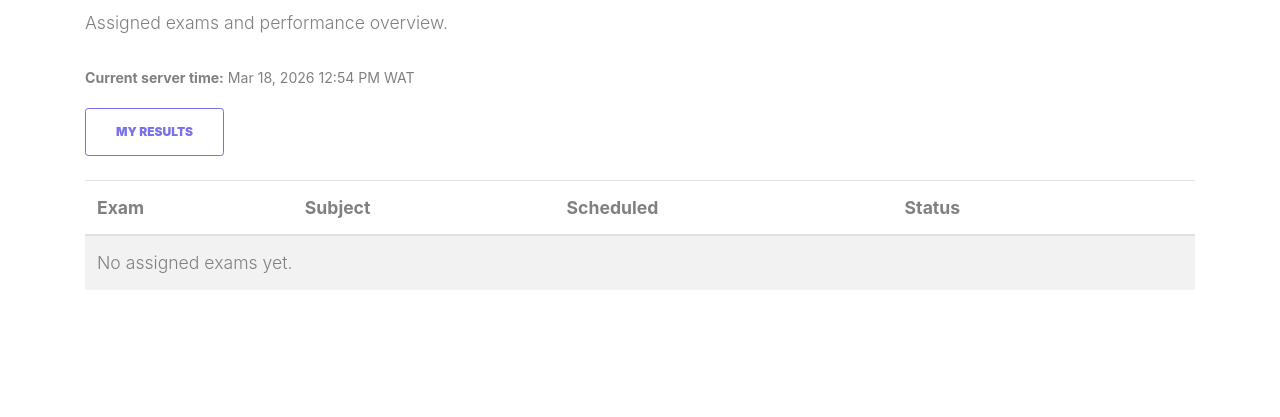
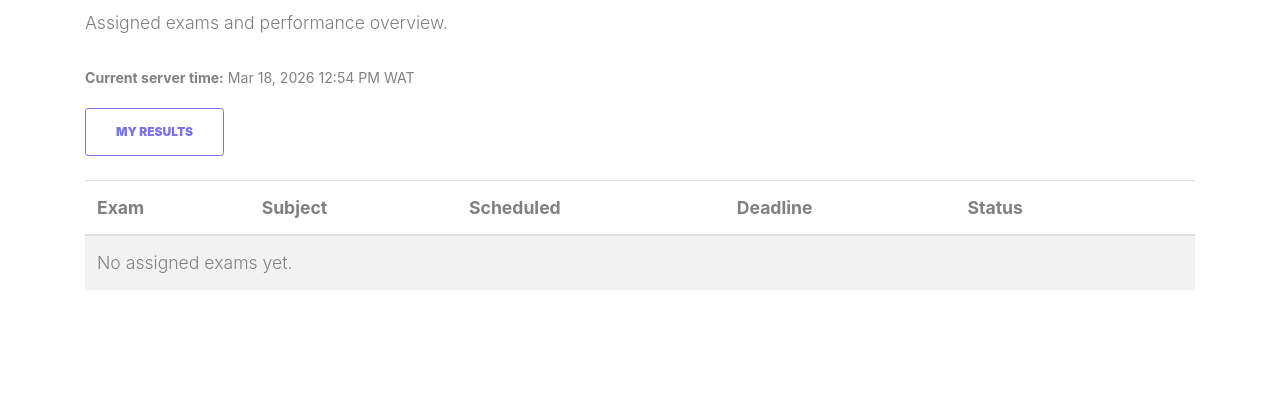
Before and after one commit to Okpara007/Online_Examination_System, a Django app: page /student/dashboard/ in a window 1280 px wide. Shown: the part 236-653 px from the top of the page. Run offline with Django 5.2, Linux system fonts and the light colour scheme; the visitor is signed in with stand-in values (Sample User, id 1); data that the repository does not hold is empty; some libraries are stand-ins or nearby versions; some web fonts are replaced.

Commit message:
deadline implementation

```diff
--- a/exams/admin.py
+++ b/exams/admin.py
@@ -5,7 +5,7 @@ from .models import Choice, Exam, ExamEnrollment, ExamResult, ExamSession, Quest
 
 @admin.register(Exam)
 class ExamAdmin(admin.ModelAdmin):
-    list_display = ("title", "subject", "teacher", "scheduled_at", "total_marks")
+    list_display = ("title", "subject", "teacher", "scheduled_at", "deadline_at", "total_marks")
     search_fields = ("title", "subject", "teacher__username")
     list_filter = ("subject",)
 
--- a/exams/models.py
+++ b/exams/models.py
@@ -9,6 +9,7 @@ class Exam(models.Model):
     duration_minutes = models.PositiveIntegerField(default=60)
     total_marks = models.PositiveIntegerField(default=100)
     scheduled_at = models.DateTimeField(null=True, blank=True)
+    deadline_at = models.DateTimeField()
     created_at = models.DateTimeField(auto_now_add=True)
     updated_at = models.DateTimeField(auto_now=True)
 
--- a/student_portal/views.py
+++ b/student_portal/views.py
@@ -26,9 +26,22 @@ def student_required(view_func):
 
 
 def _remaining_seconds(session):
+    now = timezone.now()
     total_seconds = session.exam.duration_minutes * 60
-    elapsed = int((timezone.now() - session.started_at).total_seconds())
-    return max(0, total_seconds - elapsed)
+    elapsed = int((now - session.started_at).total_seconds())
+    remaining = max(0, total_seconds - elapsed)
+
+    deadline_at = getattr(session.exam, "deadline_at", None)
+    if deadline_at:
+        remaining_until_deadline = max(0, int((deadline_at - now).total_seconds()))
+        return min(remaining, remaining_until_deadline)
+    return remaining
+
+
+def _deadline_passed(exam, now=None):
+    now = now or timezone.now()
+    deadline_at = getattr(exam, "deadline_at", None)
+    return bool(deadline_at and deadline_at <= now)
 
 
 def _grade_and_submit_session(session, post_data, auto_submitted=False):
@@ -112,13 +125,14 @@ def student_dashboard(request):
         exam = enrollment.exam
         result = results_by_exam.get(exam.id)
         is_scheduled = bool(exam.scheduled_at)
-        can_start = (not is_scheduled) or (exam.scheduled_at and exam.scheduled_at <= now)
+        is_closed = _deadline_passed(exam, now=now)
+        can_start = ((not is_scheduled) or (exam.scheduled_at and exam.scheduled_at <= now)) and not is_closed
         exam_rows.append(
             {
                 "exam": exam,
                 "result": result,
                 "can_start": can_start,
-                "status": "Completed" if result else ("Available" if can_start else "Scheduled"),
+                "status": "Completed" if result else ("Closed" if is_closed else ("Available" if can_start else "Scheduled")),
             }
         )
     return render(
@@ -137,8 +151,13 @@ def student_exam_start(request, exam_id):
     )
     exam = enrollment.exam
 
-    if exam.scheduled_at and exam.scheduled_at > timezone.now():
+    now = timezone.now()
+
+    if exam.scheduled_at and exam.scheduled_at > now:
         messages.error(request, "This exam is not open yet.")
+        return redirect("student_dashboard")
+    if _deadline_passed(exam, now=now):
+        messages.error(request, "Exam deadline has passed. You can no longer access this exam.")
         return redirect("student_dashboard")
 
     existing_result = ExamResult.objects.filter(exam=exam, student=request.user).first()
@@ -204,6 +223,19 @@ def student_exam_start(request, exam_id):
 def student_take_exam(request, exam_id):
     enrollment = get_object_or_404(ExamEnrollment, exam_id=exam_id, student=request.user)
     exam = enrollment.exam
+    if _deadline_passed(exam):
+        session = (
+            ExamSession.objects.filter(exam=exam, student=request.user, submitted_at__isnull=True)
+            .order_by("-started_at")
+            .first()
+        )
+        if session:
+            result = _grade_and_submit_session(session, post_data={}, auto_submitted=True)
+            messages.warning(request, "Exam deadline reached. Your session was auto-submitted.")
+            return redirect("student_result_detail", result_id=result.id)
+        messages.error(request, "Exam deadline has passed. You can no longer access this exam.")
+        return redirect("student_dashboard")
+
     session = (
         ExamSession.objects.filter(exam=exam, student=request.user, submitted_at__isnull=True)
         .order_by("-started_at")
@@ -245,6 +277,11 @@ def student_submit_exam(request, exam_id):
     if not session:
         messages.error(request, "No active exam session found.")
         return redirect("student_dashboard")
+
+    if _deadline_passed(exam):
+        result = _grade_and_submit_session(session, post_data=request.POST, auto_submitted=True)
+        messages.warning(request, "Deadline passed. Your exam was auto-submitted.")
+        return redirect("student_result_detail", result_id=result.id)
 
     auto_submitted = request.POST.get("auto_submit") == "1" or _remaining_seconds(session) <= 0
     result = _grade_and_submit_session(session, post_data=request.POST, auto_submitted=auto_submitted)
--- a/templates/student_portal/dashboard.html
+++ b/templates/student_portal/dashboard.html
@@ -18,7 +18,7 @@
     <div class="table-responsive">
       <table class="table table-striped bg-white">
         <thead>
-          <tr><th>Exam</th><th>Subject</th><th>Scheduled</th><th>Status</th><th></th></tr>
+          <tr><th>Exam</th><th>Subject</th><th>Scheduled</th><th>Deadline</th><th>Status</th><th></th></tr>
         </thead>
         <tbody>
           {% for row in exam_rows %}
@@ -26,19 +26,22 @@
             <td>{{ row.exam.title }}</td>
             <td>{{ row.exam.subject }}</td>
             <td>{{ row.exam.scheduled_at|date:"M d, Y h:i A T"|default:"Anytime" }}</td>
+            <td>{{ row.exam.deadline_at|date:"M d, Y h:i A T"|default:"-" }}</td>
             <td>{{ row.status }}</td>
             <td>
               {% if row.result %}
                 <a href="{% url 'student_result_detail' row.result.id %}">View Result</a>
               {% elif row.can_start %}
                 <a href="{% url 'student_exam_start' row.exam.id %}" class="btn btn-sm btn-primary">Start Exam</a>
+              {% elif row.status == "Closed" %}
+                <span class="text-danger">Deadline passed</span>
               {% else %}
                 <span class="text-muted">Not open yet</span>
               {% endif %}
             </td>
           </tr>
           {% empty %}
-          <tr><td colspan="5">No assigned exams yet.</td></tr>
+          <tr><td colspan="6">No assigned exams yet.</td></tr>
           {% endfor %}
         </tbody>
       </table>
--- a/templates/student_portal/exam_start.html
+++ b/templates/student_portal/exam_start.html
@@ -9,6 +9,7 @@
 
     <div class="bg-white border rounded p-4 mb-4">
       <p><strong>Opens At:</strong> {{ exam.scheduled_at|date:"M d, Y h:i A T"|default:"Open now" }}</p>
+      <p><strong>Deadline:</strong> {{ exam.deadline_at|date:"M d, Y h:i A T" }}</p>
       <p><strong>Duration:</strong> {{ exam.duration_minutes }} minutes</p>
       <p class="mb-3">Capture a live facial image to verify your identity before starting.</p>
 
--- a/templates/teacher_portal/exam_list.html
+++ b/templates/teacher_portal/exam_list.html
@@ -8,7 +8,7 @@
     <div class="table-responsive">
       <table class="table table-striped bg-white">
         <thead>
-          <tr><th>Title</th><th>Subject</th><th>Duration</th><th>Total Marks</th><th>Scheduled</th><th>Actions</th></tr>
+          <tr><th>Title</th><th>Subject</th><th>Duration</th><th>Total Marks</th><th>Scheduled</th><th>Deadline</th><th>Actions</th></tr>
         </thead>
         <tbody>
           {% for exam in exams %}
@@ -18,6 +18,7 @@
             <td>{{ exam.duration_minutes }} mins</td>
             <td>{{ exam.total_marks }}</td>
             <td>{{ exam.scheduled_at|default:"-" }}</td>
+            <td>{{ exam.deadline_at|default:"-" }}</td>
             <td>
               <a href="{% url 'teacher_exam_edit' exam.id %}">Edit</a> |
               <a href="{% url 'teacher_exam_delete' exam.id %}">Delete</a> |
@@ -28,7 +29,7 @@
             </td>
           </tr>
           {% empty %}
-          <tr><td colspan="6">No exams found.</td></tr>
+          <tr><td colspan="7">No exams found.</td></tr>
           {% endfor %}
         </tbody>
       </table>
```
Also changed, not shown: teacher_portal/forms.py (+12 -1 lines), exams/migrations/0005_exam_deadline_at.py (added).
